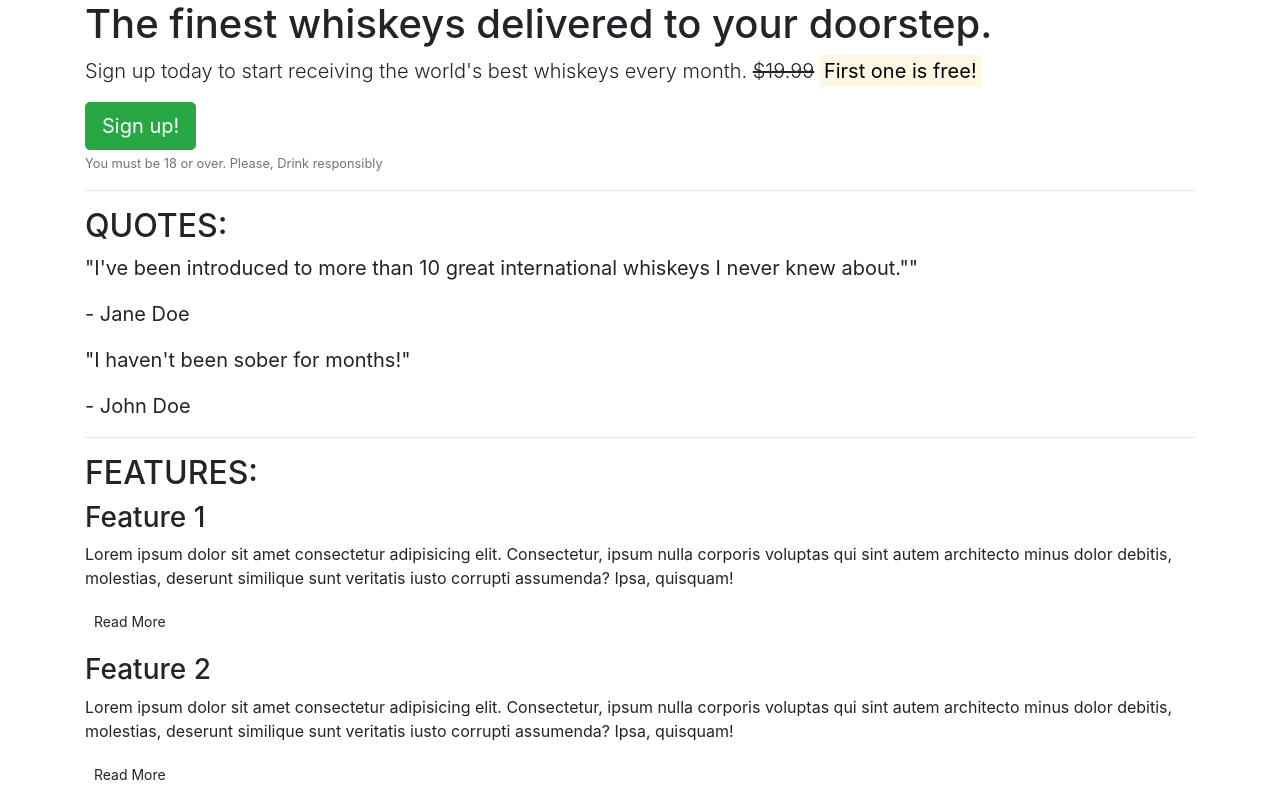
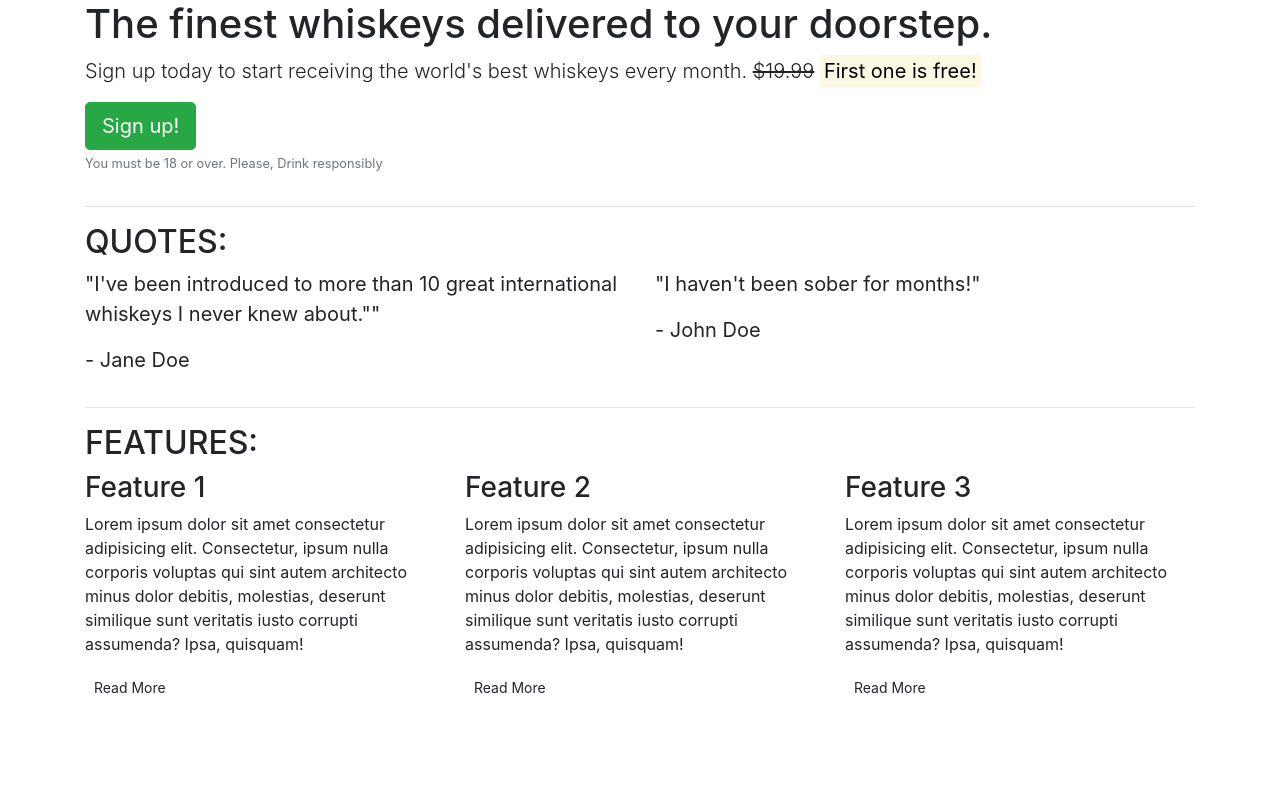
Before and after one commit to JLumb/Learning-Bootstrap, a plain HTML site: page index.html in a window 1280 px wide. Shown: the top 800 px of the page. Drawn offline with nearby package versions, Linux system fonts and the light colour scheme.

Commit message:
add grid for page layout

```diff
--- a/index.html
+++ b/index.html
@@ -1,73 +1,105 @@
 <!DOCTYPE html>
 <html lang="en">
+
 <head>
     <meta charset="UTF-8">
     <meta http-equiv="X-UA-Compatible" content="IE=edge">
     <meta name="viewport" content="width=device-width, initial-scale=1.0">
-    <link rel="stylesheet" href="https://cdn.jsdelivr.net/npm/bootstrap@4.5.3/dist/css/bootstrap.min.css" integrity="sha384-TX8t27EcRE3e/ihU7zmQxVncDAy5uIKz4rEkgIXeMed4M0jlfIDPvg6uqKI2xXr2" crossorigin="anonymous">
-    <script src="https://cdn.jsdelivr.net/npm/bootstrap@4.5.3/dist/js/bootstrap.bundle.min.js" integrity="sha384-ho+j7jyWK8fNQe+A12Hb8AhRq26LrZ/JpcUGGOn+Y7RsweNrtN/tE3MoK7ZeZDyx" crossorigin="anonymous"></script>
+    <link rel="stylesheet" href="https://cdn.jsdelivr.net/npm/bootstrap@4.5.3/dist/css/bootstrap.min.css"
+        integrity="sha384-TX8t27EcRE3e/ihU7zmQxVncDAy5uIKz4rEkgIXeMed4M0jlfIDPvg6uqKI2xXr2" crossorigin="anonymous">
+    <script src="https://cdn.jsdelivr.net/npm/bootstrap@4.5.3/dist/js/bootstrap.bundle.min.js"
+        integrity="sha384-ho+j7jyWK8fNQe+A12Hb8AhRq26LrZ/JpcUGGOn+Y7RsweNrtN/tE3MoK7ZeZDyx" crossorigin="anonymous">
+    </script>
     <title>Whiskey Drop | Taste a new whisket every month</title>
 </head>
+
 <body>
 
-    <article class = "container">
+    <article class="container">
+        <div class="row">
+            <div class="col-12">
                 <section class="callout">
                     <h1>The finest whiskeys delivered to your doorstep.</h1>
                     <p class="lead">Sign up today to start receiving the world's best whiskeys every month.
                         <s>$19.99</s> <strong><mark>First one is free!</mark></strong>
                     </p>
-            <button class="btn btn-success btn-lg" >Sign up!</button>
+                    <button class="btn btn-success btn-lg">Sign up!</button>
                     <p class="text-muted"><small>You must be 18 or over. Please, Drink responsibly</small></p>
                 </section>
+            </div>
+        </div>
 
         <hr>
 
         <section class="quotes">
+            <div class="row">
+                <div class="col-12">
                     <h2 class="text-uppercase">Quotes:</h2>
+                </div>
+            </div>
+
+            <div class="row">
+                <div class="col-12 col-md-6">
                     <blockquote class="blockquote">
                         <p> "I've been introduced to more than 10 great international whiskeys
                             I never knew about.""
                         </p>
                         <p>- Jane Doe</p>
                     </blockquote>
+                </div>
+                <div class="col-12 col-md-6">
                     <blockquote class="blockquote">
                         <p>"I haven't been sober for months!"</p>
                         <p>- John Doe</p>
                     </blockquote>
+                </div>
+            </div>
+            </div>
+
         </section>
 
         <hr>
 
         <section class="features">
+            <div class="row">
+                <div class="col-12">
                     <h2 class="text-uppercase">Features:</h2>
-
+                </div>
+            </div>
+            <div class="row">
+                <div class="col-12 col-md-6 col-lg-4">
                     <div class="feature">
                         <h3>Feature 1</h3>
-                <p>Lorem ipsum dolor sit amet consectetur adipisicing elit. Consectetur, ipsum nulla corporis voluptas
+                        <p>Lorem ipsum dolor sit amet consectetur adipisicing elit. Consectetur, ipsum nulla corporis
+                            voluptas
                             qui sint autem architecto minus dolor debitis, molestias, deserunt similique
                             sunt veritatis iusto corrupti assumenda? Ipsa, quisquam!</p>
                         <p><a class="btn btn-sm btn-default" href="">Read More</a></p>
-
                     </div>
+                </div>
+                <div class="col-12 col-md-6 col-lg-4">
                     <div class="feature">
                         <h3>Feature 2</h3>
-                <p>Lorem ipsum dolor sit amet consectetur adipisicing elit. Consectetur, ipsum nulla corporis voluptas
+                        <p>Lorem ipsum dolor sit amet consectetur adipisicing elit. Consectetur, ipsum nulla corporis
+                            voluptas
                             qui sint autem architecto minus dolor debitis, molestias, deserunt similique
                             sunt veritatis iusto corrupti assumenda? Ipsa, quisquam!</p>
                         <p><a class="btn btn-sm btn-default" href="">Read More</a></p>
-
                     </div>
+                </div>
+                <div class="col-12 d-md-none d-lg-block col-lg-4">
                     <div class="feature">
                         <h3>Feature 3</h3>
-                <p>Lorem ipsum dolor sit amet consectetur adipisicing elit. Consectetur, ipsum nulla corporis voluptas
+                        <p>Lorem ipsum dolor sit amet consectetur adipisicing elit. Consectetur, ipsum nulla corporis
+                            voluptas
                             qui sint autem architecto minus dolor debitis, molestias, deserunt similique
                             sunt veritatis iusto corrupti assumenda? Ipsa, quisquam!</p>
                         <p><a class="btn btn-sm btn-default" href="">Read More</a></p>
-
+                    </div>
+                </div>
             </div>
         </section>
     </article>
+</body>
 
-
-</body>
 </html>
```
Lines whose indentation alone changed are shown as unchanged.
